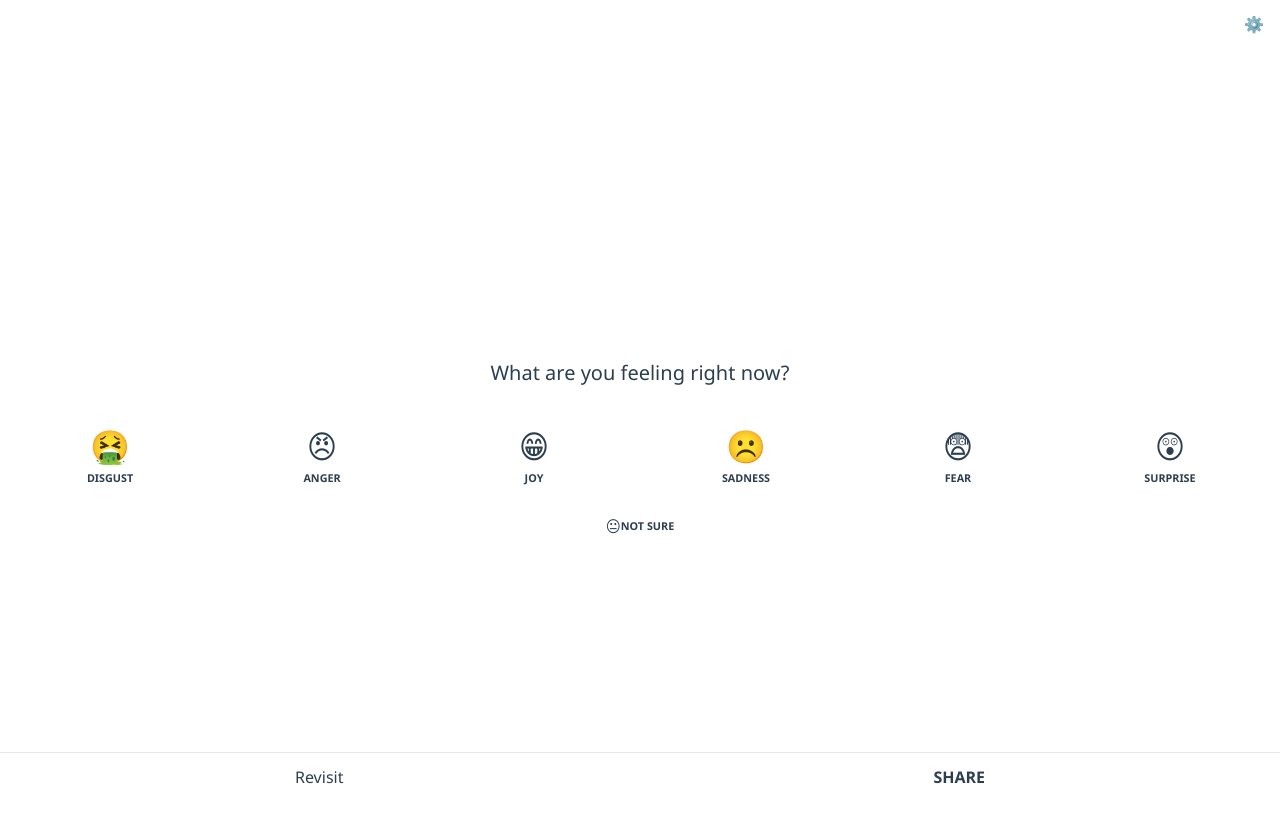
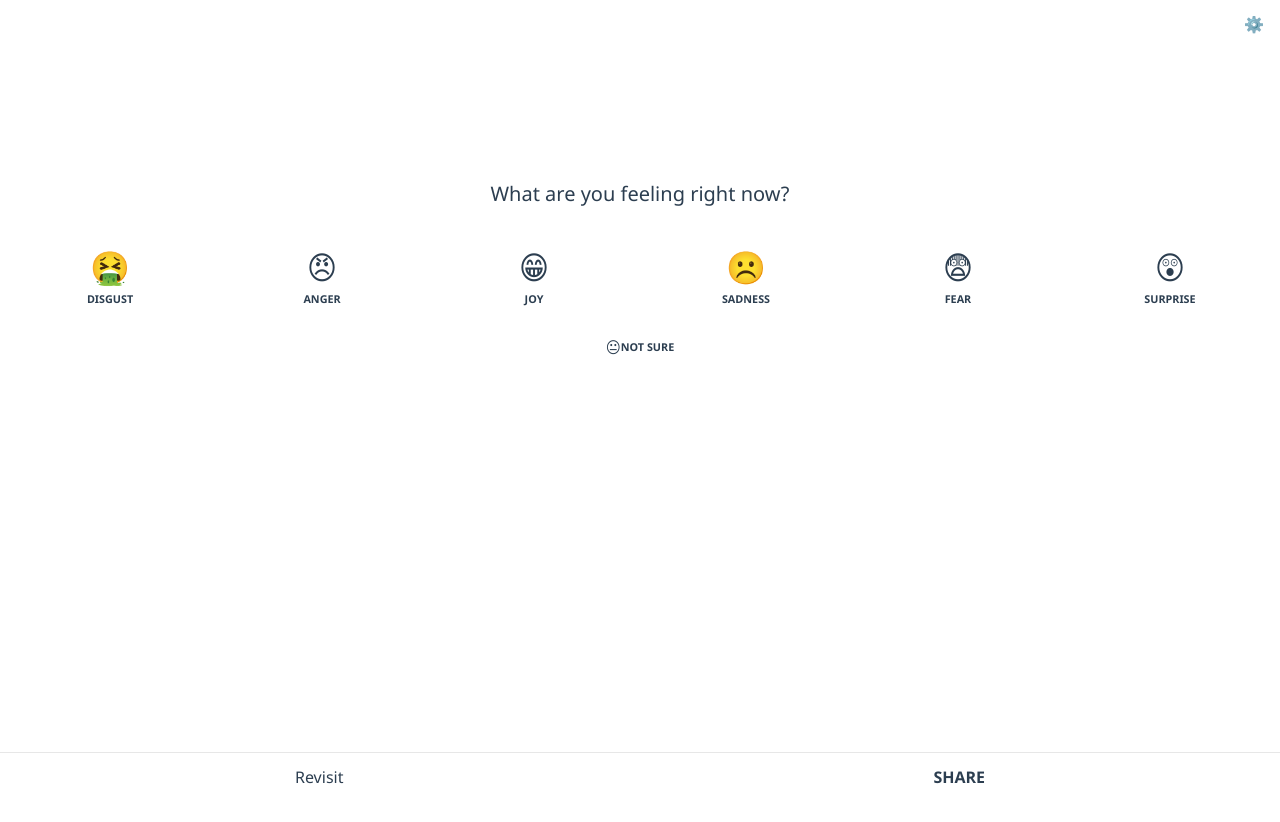
Before and after one commit to marvinisaac/withbloo, a Vue app in the folder ui/: page / in a window 1280 px wide. Shown: the top 822 px of the page. After the commit the page ends 800 px from the top, so only its background shows below. Built offline with nearby package versions, Linux system fonts and the light colour scheme.

Commit message:
:construction: Include journal to backup file
Also minor CSS fixes

```diff
--- a/ui/src/App.vue
+++ b/ui/src/App.vue
@@ -24,8 +24,6 @@
 <style lang="scss">
 .app-container {
     --nav-height: 3rem;
-    min-height: 100dvh;
-    min-height: 100vh;
     padding: var(--nav-height) 0;
     width: 100%;
     nav {
--- a/ui/src/constants.js
+++ b/ui/src/constants.js
@@ -31,6 +31,7 @@ const emotionsBasic = [
 const emotionNothing = {
     emoji: '😐',
     text: 'not sure',
+    verb: 'unsure',
 };
 
 export {
--- a/ui/src/page/Settings.vue
+++ b/ui/src/page/Settings.vue
@@ -10,9 +10,11 @@
                 return;
             };
 
-            const header = ['createdAt', 'emotion'];
+            const header = ['createdAt', 'emotion', 'journal'];
             const rows = data.map(entry =>
-                [entry.createdAt, entry.emotion]
+                [entry.createdAt, entry.emotion, entry.journal]
+                    .map(field => field === undefined ? '' : field)
+                    .map(field => field === null ? '' : field)
                     .map(field => `"${String(field).replace(/"/g, '""')}"`)
                     .join(',')
             );
--- a/ui/src/page/Share/Share.vue
+++ b/ui/src/page/Share/Share.vue
@@ -68,8 +68,7 @@
     display: flex;
         flex-direction: column;
         justify-content: center;
-    min-height: 100dvh;
-    min-height: 100vh;
+    padding: 16vh 0;
     text-align: center;
     width: 100%;
     .share-prompt {
```
